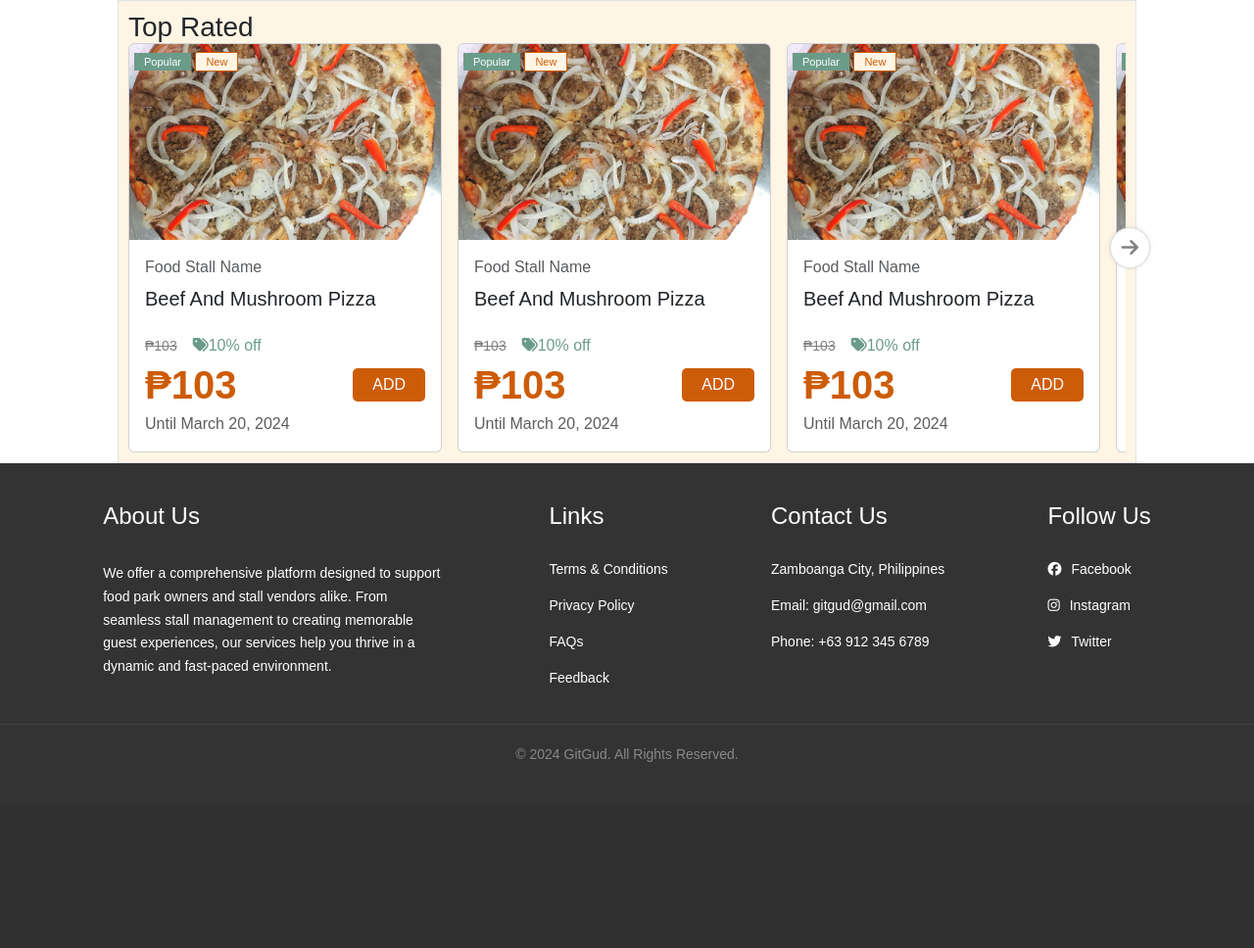
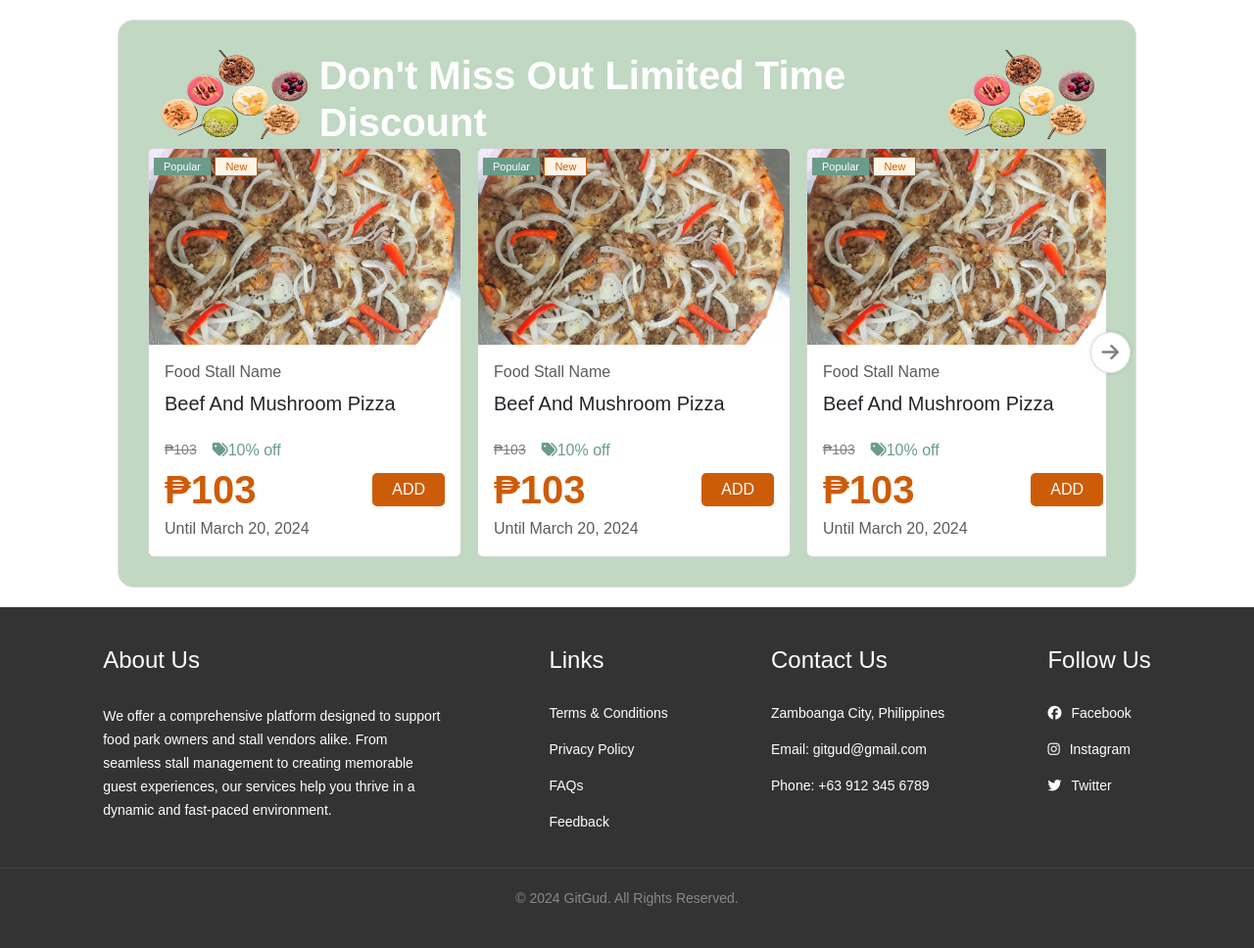
Before and after one commit to OwPor/GitGud-Park, a PHP site: page /GitGudPark/promotion.php in a window 1280 px wide. Shown: the part 110-1078 px from the top of the page at 98% size. Before the commit the page ends 888 px from the top, so only its background shows below. Run offline with PHP 8.4, Linux system fonts and the light colour scheme; some libraries are stand-ins or nearby versions.

Commit message:
new design promo

```diff
--- a/promotion.php
+++ b/promotion.php
@@ -13,7 +13,7 @@ Color Palette:
 */
     main{
         background-color: white;
-        padding: 0 120px;
+        padding: 20px 120px;
     }
     .fsname:hover{
         text-decoration: underline;
@@ -31,13 +31,17 @@ Color Palette:
         left: 5px;
     }
     .dispro{
-        background-color: #FFF5E4;
-        padding: 10px;
+        background-color: #C1D8C3;
+        padding: 30px;
     }
 </style>
 <main>
-    <div class="dispro border">
-        <h3 class="m-0">Top Rated</h3>
+    <div class="dispro border rounded-4">
+        <div class="d-flex align-items-center justify-content-between">
+            <img src="assets/images/bg.png" width="200px" height="100px">
+            <h1 class="m-0 fs-1 text-white fw-bold">Don't Miss Out Limited Time Discount</h1>
+            <img src="assets/images/bg.png" width="200px" height="100px">
+        </div>
         <div class="tpdiv position-relative">
             <i class="fa-solid fa-arrow-left scroll-arrow left-arrow" style="display: none;"></i>
             <div class="d-flex rightfilter gap-3">
```
Also changed, not shown: assets/images/bg.png (added).
